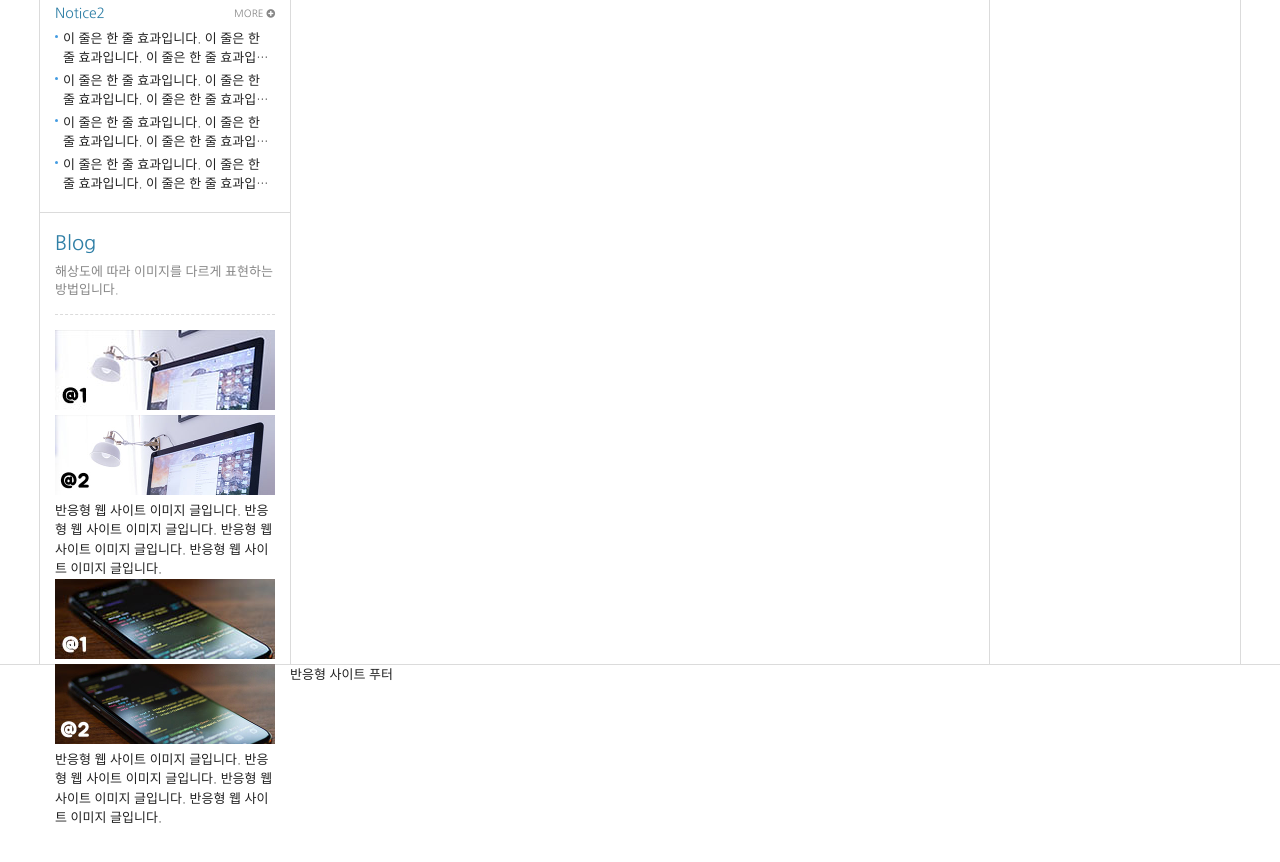
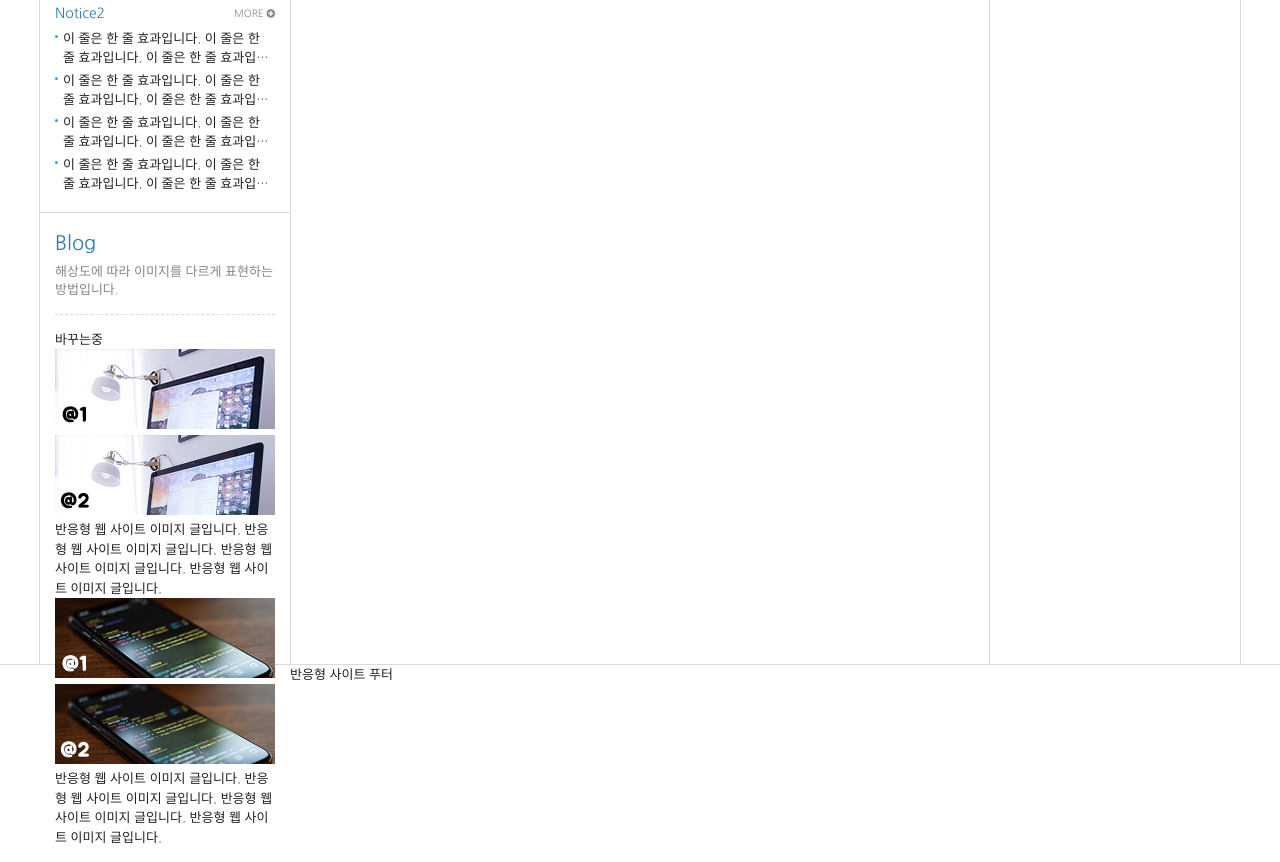
Before and after one commit to JongDeug/web-publishing-responsive, a plain HTML site: page index.html in a window 1280 px wide. Shown: the part 1032-1894 px from the top of the page. Drawn offline with Linux system fonts and the light colour scheme; a web font is replaced by a local one.

Commit message:
nth commit

```diff
--- a/index.html
+++ b/index.html
@@ -221,6 +221,7 @@
                                 <div class="blog1">
                                     <h5 class="ir_su">image1</h5>
                                     <figure>
+                                        바꾸는중
                                         <img src="img/blog1_@1.jpg" alt="normal image">
                                         <img src="img/blog1_@2.jpg" alt="retina image" width="100%">
                                         <figcaption>반응형 웹 사이트 이미지 글입니다. 반응형 웹 사이트 이미지 글입니다. 반응형 웹 사이트 이미지 글입니다. 반응형 웹 사이트 이미지 글입니다.</figcaption>
```
